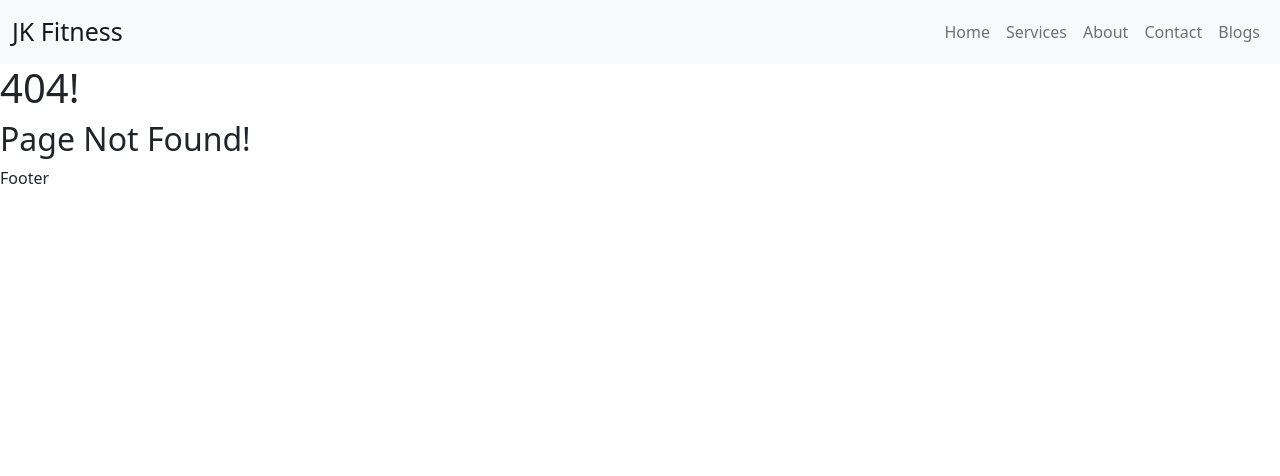
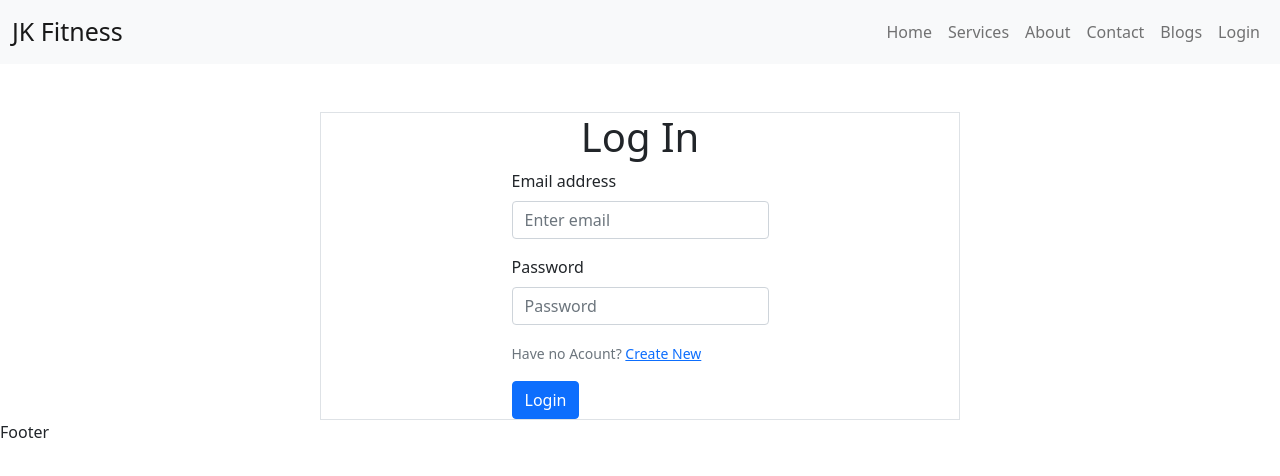
Before and after one commit to ahmed-nasir/independent-service-provider, a React (Create React App) app: page /login in a window 1280 px wide. Before the commit this address had no page. Shown: the top 476 px of the page. Built offline with nearby package versions, Linux system fonts and the light colour scheme.

Commit message:
create login form

```diff
--- a/src/App.js
+++ b/src/App.js
@@ -1,5 +1,9 @@
 import { Route, Routes } from 'react-router-dom';
 import './App.css';
+import About from './component/About/About';
+import Login from './component/Auth/Login/Login';
+import Signup from './component/Auth/Signup/Signup';
+import Blogs from './component/Blogs/Blogs';
 import CheckOut from './component/CheckOut/CheckOut';
 import Home from './component/Home/Home';
 import NotFound from './component/NotFound/NotFound';
@@ -16,6 +20,10 @@ function App() {
         <Route path='/' element={<Home></Home>}/>
         <Route path='/services' element={<Services></Services>}/>
         <Route path='/checkout' element ={<CheckOut></CheckOut>}/>
+        <Route path='/about' element={<About></About>}/>
+        <Route path='/blogs' element={<Blogs></Blogs>}/>
+        <Route path='/login' element={<Login></Login>}/>
+        <Route path='/signup' element={<Signup></Signup>}/>
         <Route path='*' element={<NotFound></NotFound>}/>
       </Routes>
       <Footer></Footer>
--- /dev/null
+++ b/src/component/About/About.js
@@ -0,0 +1,11 @@
+import React from 'react';
+
+const About = () => {
+    return (
+        <div>
+            <h1>About</h1>
+        </div>
+    );
+};
+
+export default About;
--- a/src/component/Auth/Login/Login.js
+++ b/src/component/Auth/Login/Login.js
@@ -1,9 +1,37 @@
 import React from 'react';
+import { Form } from 'react-bootstrap';
+import { Link } from 'react-router-dom';
 
 const Login = () => {
     return (
-        <div>
-            <h1>Login</h1>
+        <div className='mt-5 border border-1 w-50 mx-auto'>
+            <div className='text-center'>
+                <h1>Log In</h1>
+            </div>
+            <div className='container'>
+                <div className='d-flex justify-content-center '>
+                    <Form  >
+                        <Form.Group className="mb-3" controlId="formGroupEmail">
+                            <Form.Label>Email address</Form.Label>
+                            <Form.Control  type="email" placeholder="Enter email" />
+                            {/* {
+                                hookError&& (<p className='text-danger'>{hookError.message}</p>)
+                            } */}
+                        </Form.Group>
+                        <Form.Group className="mb-3" controlId="formGroupPassword">
+                            <Form.Label>Password</Form.Label>
+                            <Form.Control  type="password" placeholder="Password" />
+                        </Form.Group>
+                        <Form.Group className='mb-3' controlId='toggle'>
+                            <Form.Text className="text-muted">
+                                <span>Have no Acount? </span>
+                                <Link to='/signup'>Create New</Link>
+                            </Form.Text>
+                        </Form.Group>
+                        <button className='btn btn-primary'>Login</button>
+                    </Form>
+                </div>
+            </div>
         </div>
     );
 };
--- /dev/null
+++ b/src/component/Blogs/Blogs.js
@@ -0,0 +1,11 @@
+import React from 'react';
+
+const Blogs = () => {
+    return (
+        <div>
+            <h1>Blogs</h1>
+        </div>
+    );
+};
+
+export default Blogs;
--- a/src/component/shared/Header/Header.js
+++ b/src/component/shared/Header/Header.js
@@ -16,9 +16,10 @@ const Header = () => {
                     >
                         <Nav.Link as={Link} to='/'>Home</Nav.Link>
                         <Nav.Link as={Link} to='/services'>Services</Nav.Link>
-                        <Nav.Link href="#action2">About</Nav.Link>
-                        <Nav.Link href="#action2">Contact</Nav.Link>
-                        <Nav.Link href="#action2">Blogs</Nav.Link>
+                        <Nav.Link as={Link} to='/about'>About</Nav.Link>
+                        <Nav.Link as={Link} to='/services'>Contact</Nav.Link>
+                        <Nav.Link as={Link} to='/blogs'>Blogs</Nav.Link>
+                        <Nav.Link as={Link} to='/login'>Login</Nav.Link>
 
 
                     </Nav>
```
Also changed, not shown: src/component/Auth/RequirAuth/RequirAuth.js (added, +11 -0 lines).
